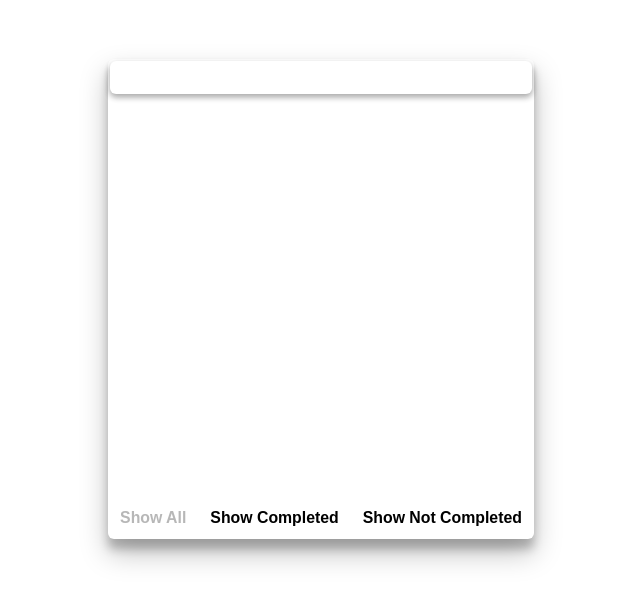
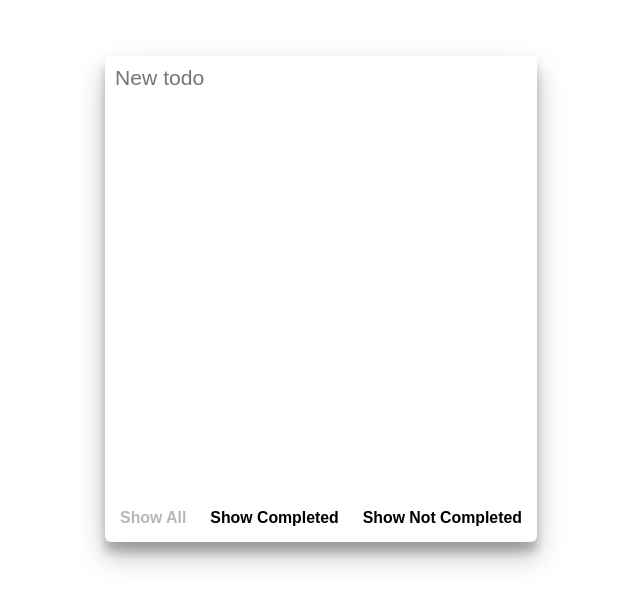
Before and after one commit to d-kowalik/todo-calendar, a React (Create React App) app: page / in a window 1280 px wide. Shown: the part 101-708 px from the top of the page, without its empty margins (319-959 px from the left). Built offline with nearby package versions, Linux system fonts and the light colour scheme.

Commit message:
Style AddTodoForm input and add small padding to TodoBlock

```diff
--- a/src/components/AddTodoForm.js
+++ b/src/components/AddTodoForm.js
@@ -28,6 +28,7 @@ class AddTodoForm extends Component {
             type="text"
             value={this.state.input}
             onChange={this.handleChange}
+            placeholder="New todo"
           />
         </form>
       </div>
--- a/src/styles/AddTodoForm.css
+++ b/src/styles/AddTodoForm.css
@@ -4,7 +4,8 @@
 }
 
 .AddTodoForm form input {
-  font-size: 1.1em;
+  font-size: 1.2em;
   padding: 5px;
   flex-grow: 1;
+  box-shadow: none;
 }
--- a/src/styles/TodoBlock.css
+++ b/src/styles/TodoBlock.css
@@ -5,4 +5,5 @@
   display: grid;
   grid-template-rows: 1fr 10fr 1fr;
   border-radius: 6px;
+  padding: 3px;
 }
```
